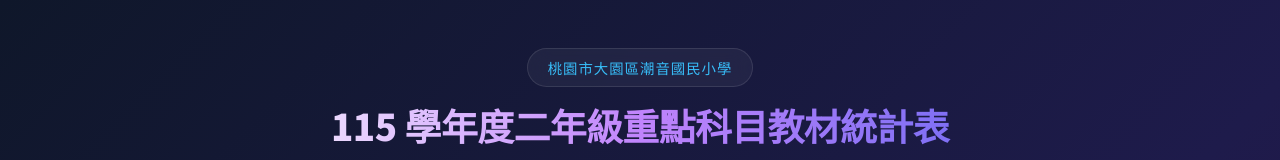
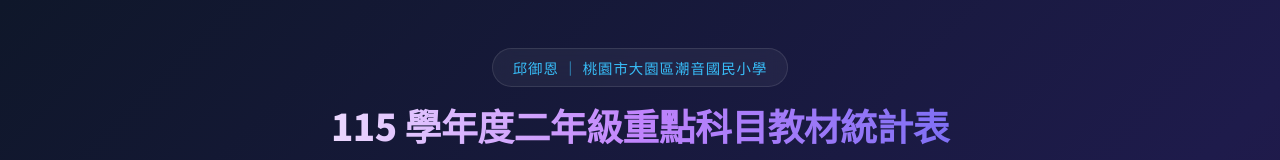
Before and after one commit to genius2plus/Ian, a plain HTML site: page index.html in a window 1280 px wide. Shown: the top 160 px of the page. Drawn offline with Linux system fonts and the light colour scheme.

Commit message:
feat: Add student name to school badge

```diff
--- a/index.html
+++ b/index.html
@@ -293,7 +293,7 @@
     <div class="container">
         <!-- Header -->
         <header>
-            <div class="school-badge">桃園市大園區潮音國民小學</div>
+            <div class="school-badge">邱御恩 ｜ 桃園市大園區潮音國民小學</div>
             <h1>115 學年度二年級重點科目教材統計表</h1>
             <p class="subtitle">為「邱御恩」整理的二年級自購教材統計清單，方便核對與估計書費</p>
         </header>
```
Also changed, not shown: 潮音國小二年級教科書版本.html (+1 -1 lines).
